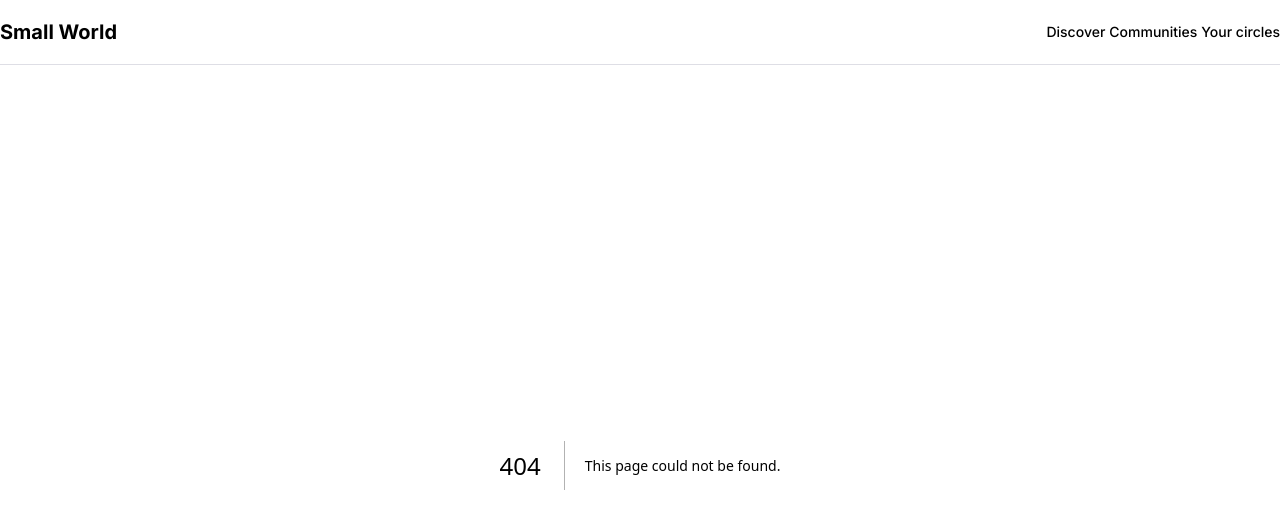
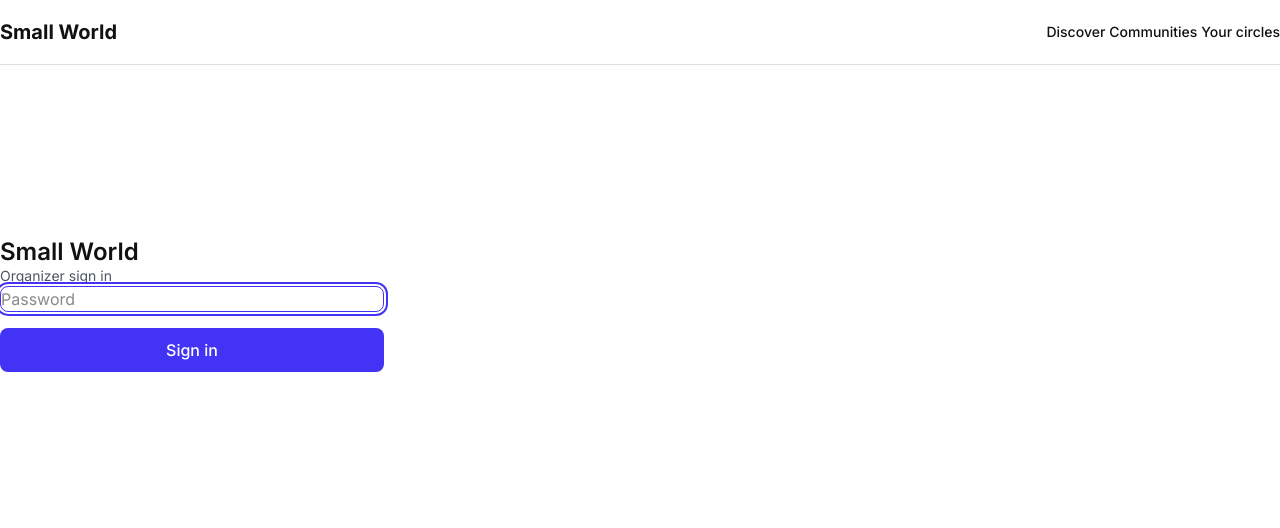
Before and after one commit to vikkash27/smallworld, a Next.js app: page /login in a window 1280 px wide. Before the commit this address had no page. Shown: the top 528 px of the page. Built offline with nearby package versions, Linux system fonts and the light colour scheme.

Commit message:
feat(platform): minimal organizer login page

```diff
--- /dev/null
+++ b/src/app/(product)/login/page.tsx
@@ -0,0 +1,58 @@
+'use client';
+
+import React, { useState } from 'react';
+import { useRouter } from 'next/navigation';
+import { Button } from '@/ui/discovery/primitives';
+
+export default function LoginPage() {
+  const router = useRouter();
+  const [password, setPassword] = useState('');
+  const [error, setError] = useState<string | null>(null);
+  const [isLoading, setIsLoading] = useState(false);
+
+  const handleSubmit = async (e: React.FormEvent) => {
+    e.preventDefault();
+    setIsLoading(true);
+    setError(null);
+    try {
+      const res = await fetch('/api/platform/session', {
+        method: 'POST',
+        headers: { 'Content-Type': 'application/json' },
+        body: JSON.stringify({ password }),
+      });
+      if (!res.ok) {
+        const body = await res.json().catch(() => null);
+        setError(body?.error?.message ?? 'Sign in failed.');
+        return;
+      }
+      router.push('/');
+      router.refresh();
+    } catch {
+      setError('Network error. Try again.');
+    } finally {
+      setIsLoading(false);
+    }
+  };
+
+  return (
+    <main className="mx-auto flex min-h-[60vh] max-w-sm flex-col justify-center p-8">
+      <h1 className="text-2xl font-semibold">Small World</h1>
+      <p className="mt-2 text-sm text-gray-600">Organizer sign in</p>
+      <form onSubmit={handleSubmit} className="mt-6 flex flex-col gap-4">
+        <input
+          type="password"
+          value={password}
+          onChange={(e) => setPassword(e.target.value)}
+          placeholder="Password"
+          required
+          autoFocus
+          className="w-full rounded-lg border border-gray-300 px-4 py-3 text-base focus:border-[#4334F5] focus:outline-none"
+        />
+        {error ? <p className="text-sm text-red-600">{error}</p> : null}
+        <Button type="submit" disabled={isLoading}>
+          {isLoading ? 'Signing in…' : 'Sign in'}
+        </Button>
+      </form>
+    </main>
+  );
+}
```
